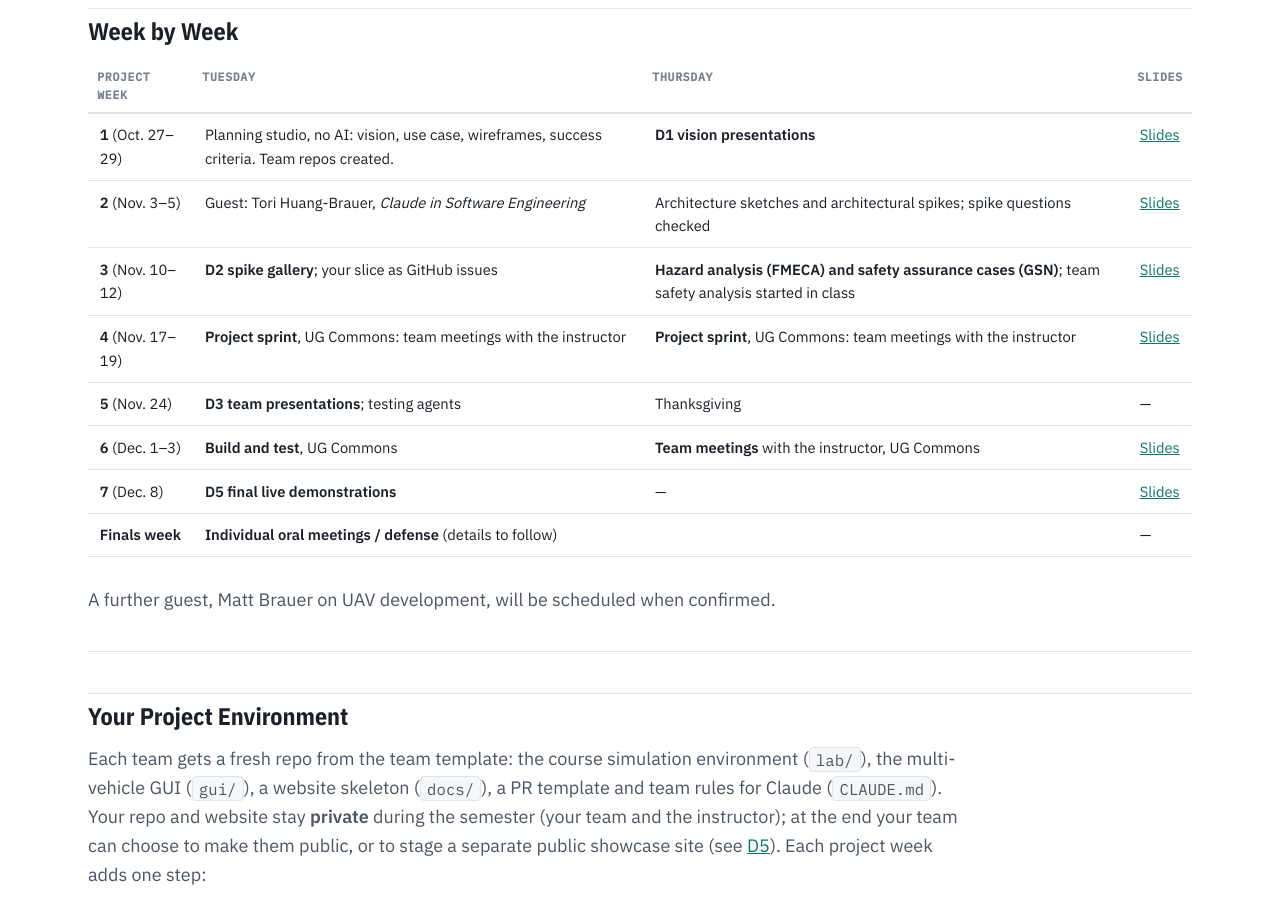
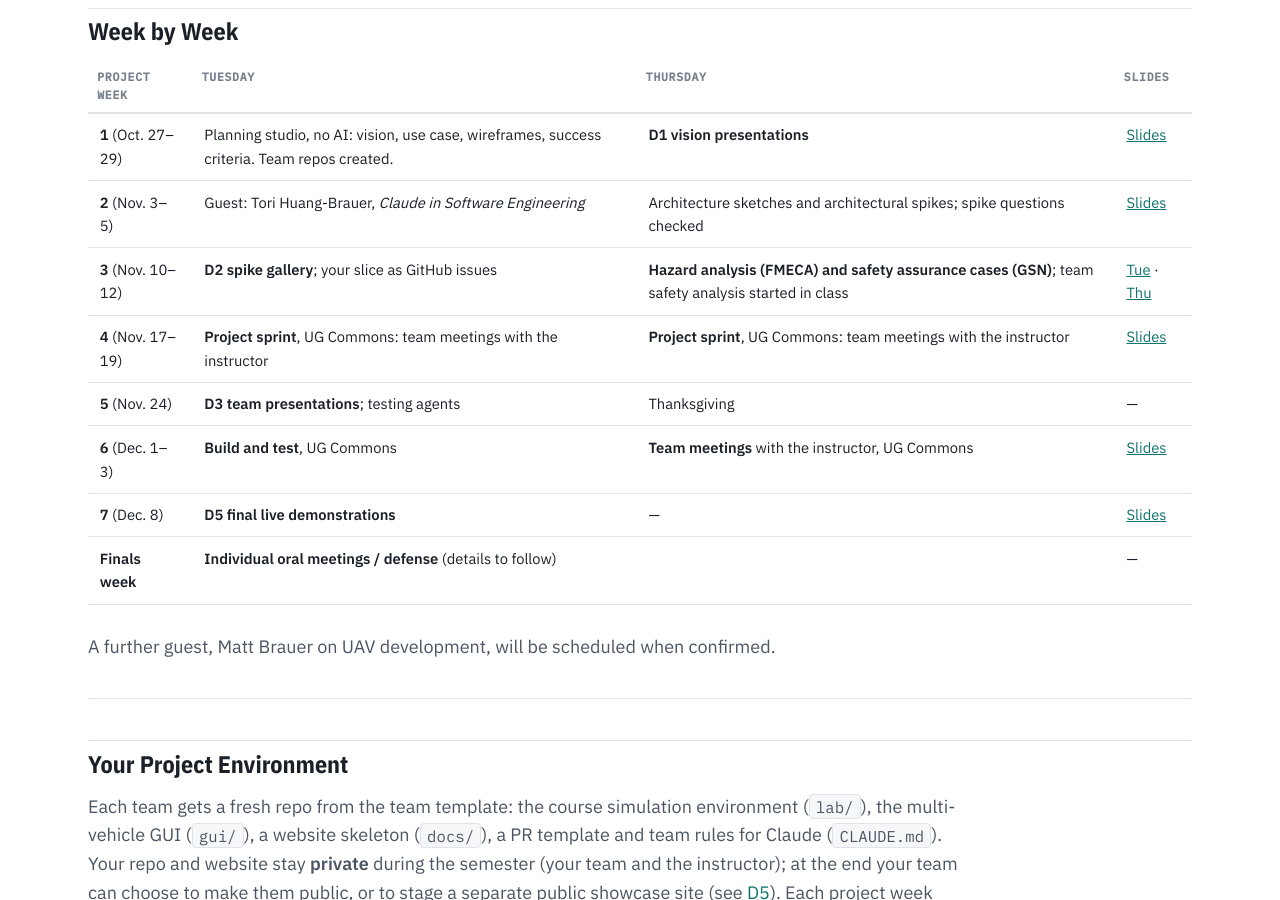
Before and after one commit to JaneClelandHuang/uav-native-ai, a Jekyll site: the page built from project/index.md, in a window 1280 px wide and 900 px high, scrolled down 1103 px. Built offline with Jekyll 4.4.1, drawn with Linux system fonts in a browser that asks for light colours.

Commit message:
Link the Nov. 12 safety deck (Google Slides) on the schedule and Project page
Co-Authored-By: Claude Opus 5.5 <noreply@anthropic.com>

```diff
--- a/project/index.md
+++ b/project/index.md
@@ -52,7 +52,7 @@ no direct commits to `main`.
 |---|---|---|---|
 | **1** (Oct. 27–29) | Planning studio, no AI: vision, use case, wireframes, success criteria. Team repos created. | **D1 vision presentations** | [Slides](https://docs.google.com/presentation/d/1gxFPWLLjOif5asEbWuhkR2hT5mXYHcxc/edit?usp=sharing&ouid=104709123702489306200&rtpof=true&sd=true) |
 | **2** (Nov. 3–5) | Guest: Tori Huang-Brauer, *Claude in Software Engineering* | Architecture sketches and architectural spikes; spike questions checked | [Slides](https://docs.google.com/presentation/d/1bmV0wNAs4uQmr3T1mglRBqfukzrX7gUq/edit?usp=sharing&ouid=104709123702489306200&rtpof=true&sd=true) |
-| **3** (Nov. 10–12) | **D2 spike gallery**; your slice as GitHub issues | **Hazard analysis (FMECA) and safety assurance cases (GSN)**; team safety analysis started in class | [Slides](https://docs.google.com/presentation/d/1vR7TI9qSxUCDd4cV22lZ1XSbE51QlM0q/edit?usp=sharing&ouid=104709123702489306200&rtpof=true&sd=true) |
+| **3** (Nov. 10–12) | **D2 spike gallery**; your slice as GitHub issues | **Hazard analysis (FMECA) and safety assurance cases (GSN)**; team safety analysis started in class | [Tue](https://docs.google.com/presentation/d/1vR7TI9qSxUCDd4cV22lZ1XSbE51QlM0q/edit?usp=sharing&ouid=104709123702489306200&rtpof=true&sd=true) · [Thu](https://docs.google.com/presentation/d/1s5tcbG1QV9mz7AofJw6zGyIhobLA2tVx/edit?usp=sharing&ouid=104709123702489306200&rtpof=true&sd=true) |
 | **4** (Nov. 17–19) | **Project sprint**, UG Commons: team meetings with the instructor | **Project sprint**, UG Commons: team meetings with the instructor | [Slides](https://docs.google.com/presentation/d/1vydUll0Xi45Qx9yLQIrim6FCvADW9NXx/edit?usp=sharing&ouid=104709123702489306200&rtpof=true&sd=true) |
 | **5** (Nov. 24) | **D3 team presentations**; testing agents | Thanksgiving | — |
 | **6** (Dec. 1–3) | **Build and test**, UG Commons | **Team meetings** with the instructor, UG Commons | [Slides](https://docs.google.com/presentation/d/1GeGOggdKeOwMS23XH_vZl3ff2qr1ijaJ/edit?usp=sharing&ouid=104709123702489306200&rtpof=true&sd=true) |
```
Also changed, not shown: schedule.md (+1 -1 lines).
